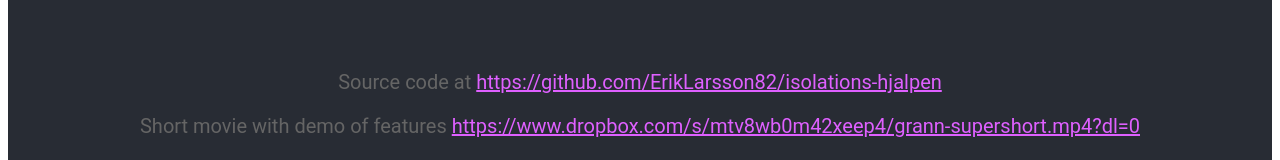
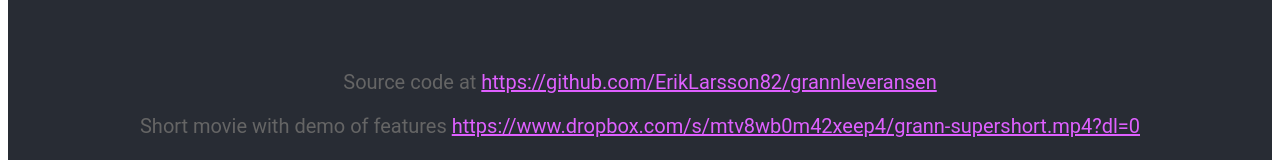
Before and after one commit to ErikLarsson82/grannleveransen, a React app: page / in a window 1280 px wide. Shown: the part 964-1124 px from the top of the page. Built offline with nearby package versions, Linux system fonts and the light colour scheme.

Commit message:
URL change

```diff
--- a/src/Welcome.js
+++ b/src/Welcome.js
@@ -35,7 +35,7 @@
       </div>
       <div className="links">
         <p>
-          Source code at <a href="https://github.com/ErikLarsson82/isolations-hjalpen">https://github.com/ErikLarsson82/isolations-hjalpen</a>
+          Source code at <a href="https://github.com/ErikLarsson82/grannleveransen">https://github.com/ErikLarsson82/grannleveransen</a>
         </p>
         <p>
           Short movie with demo of features <a href="https://www.dropbox.com/s/mtv8wb0m42xeep4/grann-supershort.mp4?dl=0">https://www.dropbox.com/s/mtv8wb0m42xeep4/grann-supershort.mp4?dl=0</a>
```
